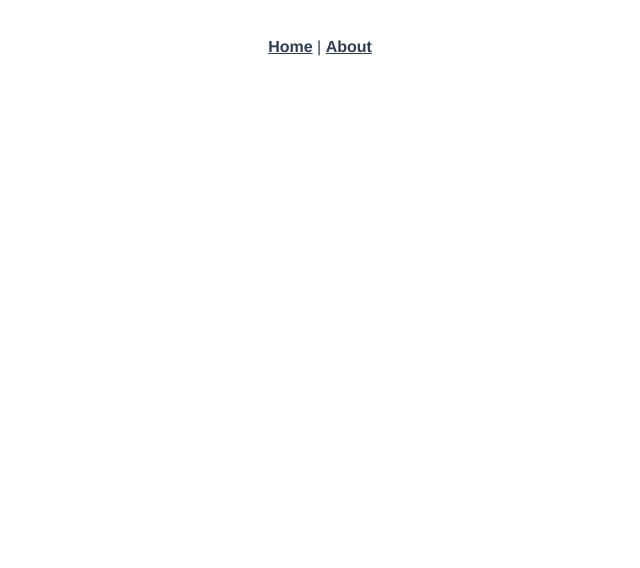
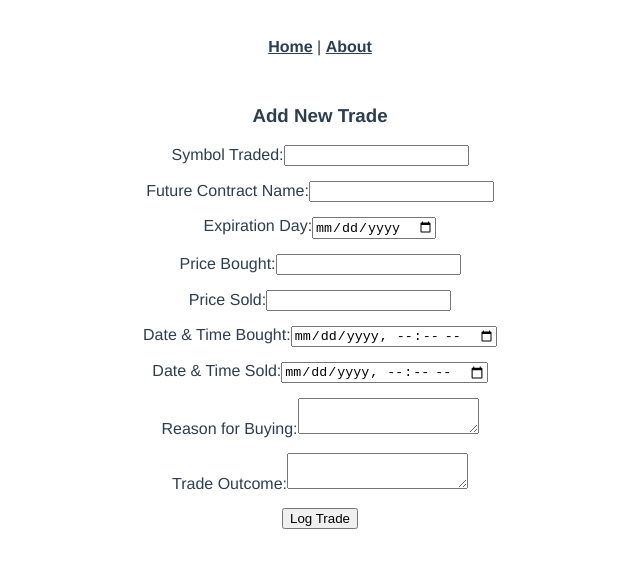
Before and after one commit to angel0311/trading-journal-app, a Vue app: page /add in a window 1280 px wide. Before the commit this address had no page. Shown: the top 568 px of the page, without its empty margins (320-960 px from the left). Built offline with nearby package versions, Linux system fonts and the light colour scheme.

Commit message:
Initial commit for trading-journal-frontend

```diff
--- a/package.json
+++ b/package.json
@@ -8,6 +8,7 @@
     "lint": "vue-cli-service lint"
   },
   "dependencies": {
+    "axios": "^1.11.0",
     "core-js": "^3.8.3",
     "vue": "^3.2.13",
     "vue-router": "^4.0.3"
--- a/src/router/index.js
+++ b/src/router/index.js
@@ -1,19 +1,17 @@
 import { createRouter, createWebHistory } from 'vue-router'
-import HomeView from '../views/HomeView.vue'
+import TradeForm from '../views/TradeForm.vue'
+import TradeList from '../views/TradeList.vue'
 
 const routes = [
   {
     path: '/',
-    name: 'home',
-    component: HomeView
+    name: 'tradeList',
+    component: TradeList
   },
   {
-    path: '/about',
-    name: 'about',
-    // route level code-splitting
-    // this generates a separate chunk (about.[hash].js) for this route
-    // which is lazy-loaded when the route is visited.
-    component: () => import(/* webpackChunkName: "about" */ '../views/AboutView.vue')
+    path: '/add',
+    name: 'addTrade',
+    component: TradeForm
   }
 ]
 
--- /dev/null
+++ b/src/views/TradeForm.vue
@@ -0,0 +1,87 @@
+<template>
+  <div>
+    <h3>Add New Trade</h3>
+    <form @submit.prevent="addTrade">
+      <div class="form-group">
+        <label>Symbol Traded:</label>
+        <input type="text" v-model="trade.symbolTraded" required>
+      </div>
+      <div class="form-group">
+        <label>Future Contract Name:</label>
+        <input type="text" v-model="trade.futureContractName" required>
+      </div>
+      <div class="form-group">
+        <label>Expiration Day:</label>
+        <input type="date" v-model="trade.contractExpiration" required>
+      </div>
+      <div class="form-group">
+        <label>Price Bought:</label>
+        <input type="number" step="0.01" v-model="trade.priceBought" required>
+      </div>
+      <div class="form-group">
+        <label>Price Sold:</label>
+        <input type="number" step="0.01" v-model="trade.priceSold" required>
+      </div>
+      <div class="form-group">
+        <label>Date & Time Bought:</label>
+        <input type="datetime-local" v-model="trade.dateBought" required>
+      </div>
+      <div class="form-group">
+        <label>Date & Time Sold:</label>
+        <input type="datetime-local" v-model="trade.dateSold" required>
+      </div>
+      <div class="form-group">
+        <label>Reason for Buying:</label>
+        <textarea v-model="trade.commentBuyReason"></textarea>
+      </div>
+      <div class="form-group">
+        <label>Trade Outcome:</label>
+        <textarea v-model="trade.commentTradeOutcome"></textarea>
+      </div>
+      <div class="form-group">
+        <input type="submit" value="Log Trade" class="btn btn-primary">
+      </div>
+    </form>
+  </div>
+</template>
+
+<script>
+import axios from 'axios';
+
+export default {
+  name: 'TradeForm',
+  data() {
+    return {
+      trade: {
+        symbolTraded: '',
+        futureContractName: '',
+        contractExpiration: '',
+        priceBought: null,
+        priceSold: null,
+        dateBought: '',
+        dateSold: '',
+        commentBuyReason: '',
+        commentTradeOutcome: ''
+      }
+    };
+  },
+  methods: {
+    addTrade() {
+      axios.post('http://localhost:5000/trades/add', this.trade)
+        .then(res => {
+          console.log(res.data);
+          this.$router.push('/');
+        })
+        .catch(err => {
+          console.log(err);
+        });
+    }
+  }
+};
+</script>
+
+<style scoped>
+.form-group {
+  margin-bottom: 15px;
+}
+</style>
--- /dev/null
+++ b/src/views/TradeList.vue
@@ -0,0 +1,63 @@
+<template>
+  <div>
+    <h3>Trade Log</h3>
+    <table class="table">
+      <thead class="thead-light">
+        <tr>
+          <th>Symbol</th>
+          <th>Contract</th>
+          <th>Price Bought</th>
+          <th>Price Sold</th>
+          <th>Date Bought</th>
+          <th>Reason</th>
+          <th>Outcome</th>
+        </tr>
+      </thead>
+      <tbody>
+        <tr v-for="trade in trades" :key="trade._id">
+          <td>{{ trade.symbolTraded }}</td>
+          <td>{{ trade.futureContractName }}</td>
+          <td>{{ trade.priceBought }}</td>
+          <td>{{ trade.priceSold }}</td>
+          <td>{{ new Date(trade.dateBought).toLocaleString() }}</td>
+          <td>{{ trade.commentBuyReason }}</td>
+          <td>{{ trade.commentTradeOutcome }}</td>
+        </tr>
+      </tbody>
+    </table>
+  </div>
+</template>
+
+<script>
+import axios from 'axios';
+
+export default {
+  name: 'TradeList',
+  data() {
+    return {
+      trades: []
+    };
+  },
+  mounted() {
+    this.fetchTrades();
+  },
+  methods: {
+    fetchTrades() {
+      axios.get('http://localhost:5000/trades/')
+        .then(response => {
+          this.trades = response.data;
+        })
+        .catch(err => {
+          console.log(err);
+        });
+    }
+  }
+};
+</script>
+
+<style scoped>
+.table {
+  width: 100%;
+  margin-top: 20px;
+}
+</style>
```
Also changed, not shown: 2 other files (tests, documents, lock files or other folders).
